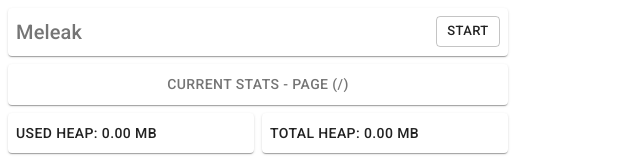
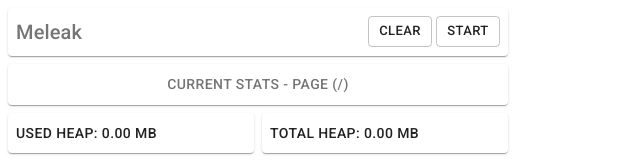
Before and after one commit to mojila/meleak-popup, a React (Create React App) app: page / in a window 1280 px wide. Shown: the top 160 px of the page, without its empty margins (0-640 px from the left). Built offline with nearby package versions, Linux system fonts and the light colour scheme.

Commit message:
add clear button and update module

```diff
--- a/src/components/actionControl.js
+++ b/src/components/actionControl.js
@@ -7,6 +7,9 @@ import actions from '../actions'
 const useStyles = makeStyles((_theme) => ({
   paper: {
     padding: 8
+  },
+  clearButton: {
+    marginRight: '4px'
   }
 }))
 
@@ -25,12 +28,20 @@ const ActionControl = () => {
     dispatch({ type: actions.STOP })
   }
 
+  const clearData = async (tabs) => {
+    await chrome.runtime.sendMessage({ action: 'clear_data', payload: tabs[0] })
+  }
+
   const stop = async () => {
     await chrome.tabs.query({ active: true }, detachDebugger)
   }
 
   const start = async () => {
     await chrome.tabs.query({ active: true }, attachDebugger)
+  }
+
+  const clear = async () => {
+    await chrome.tabs.query({ active: true }, clearData)
   }
 
   const checkActivation = async () => {
@@ -61,6 +72,7 @@ const ActionControl = () => {
         </Grid>
         <Grid item xs={6}>
           <Box display="flex" justifyContent="flex-end">
+          <Button className={classes.clearButton} size="small" variant="outlined" onClick={clear}>Clear</Button>
             {
               store.active
                 ? <Button size="small" variant="outlined" onClick={stop}>Stop</Button>
```
Also changed, not shown: 1 other file (tests, documents, lock files or other folders).
